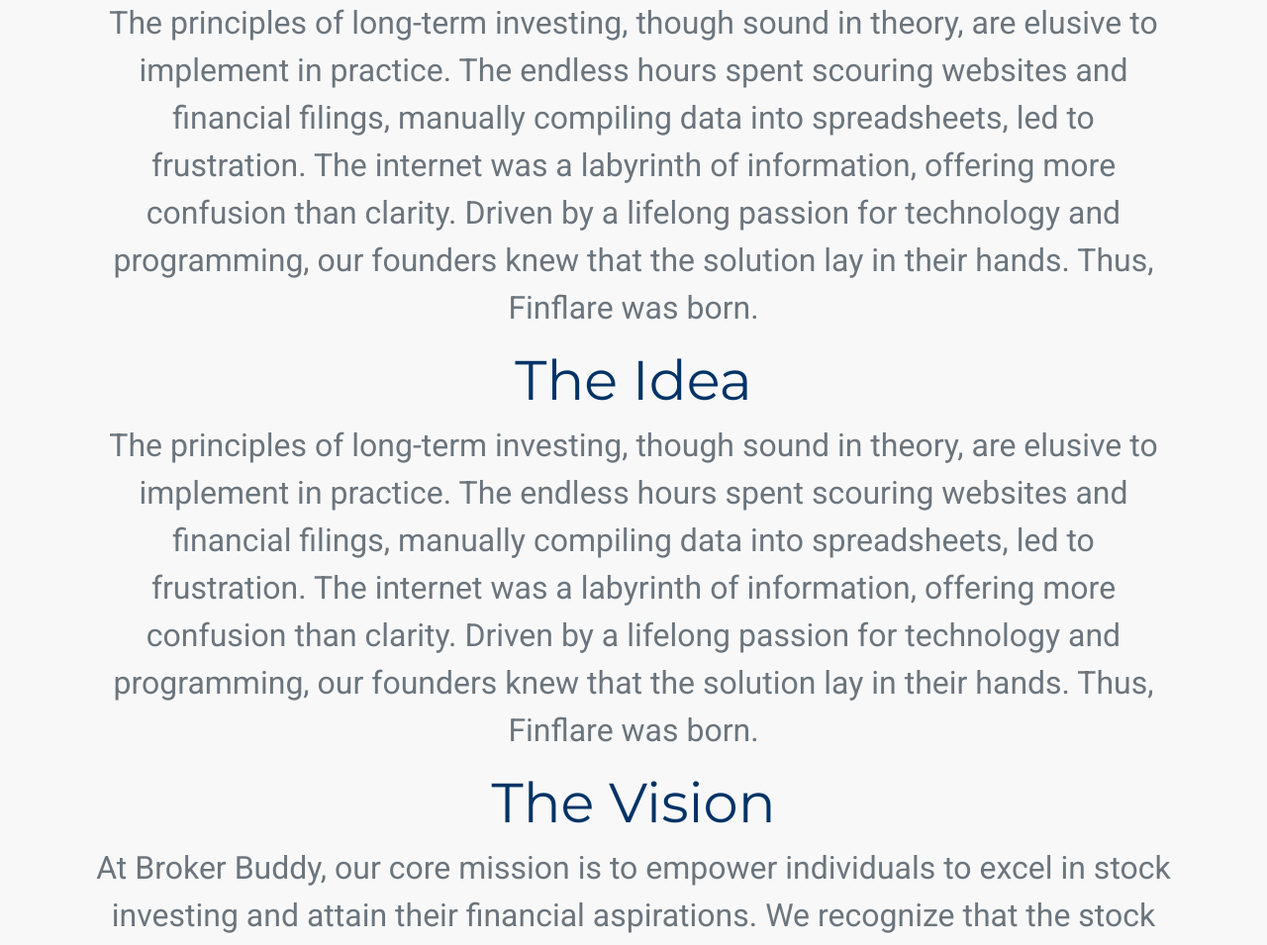
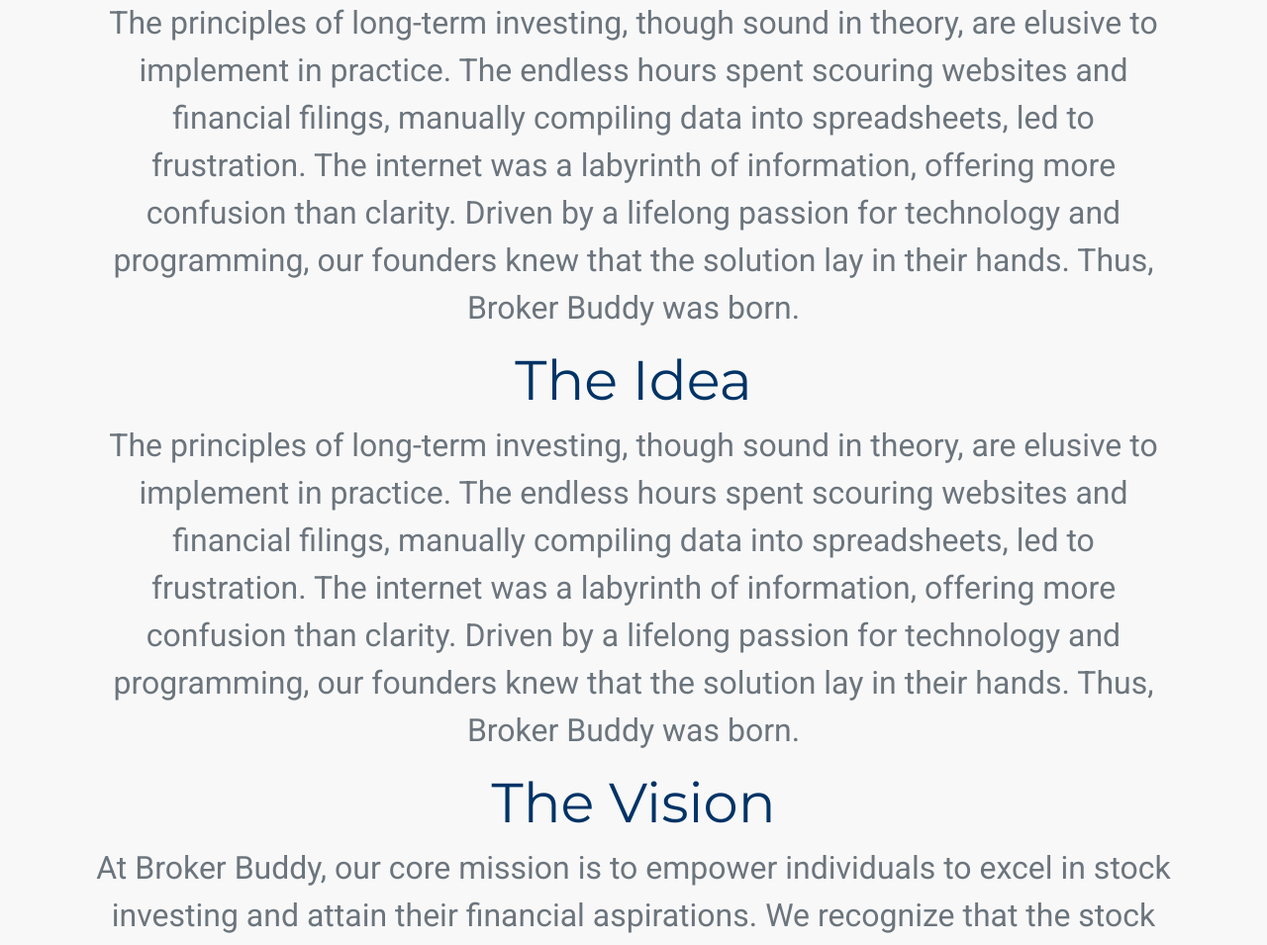
Before and after one commit to e-kai00/finFlare, a Django app: page /about/about/ in a window 1280 px wide. Shown: the part 525-1480 px from the top of the page at 99% size. Run offline with Django 4.2, Linux system fonts and the light colour scheme; some libraries are stand-ins or nearby versions.

Commit message:
remove finflare and replace with broker buddy

```diff
--- a/about/templates/about/about.html
+++ b/about/templates/about/about.html
@@ -34,7 +34,7 @@
             to implement in practice. The endless hours spent scouring websites and financial filings, manually
             compiling data into spreadsheets, led to frustration. The internet was a labyrinth of information, offering
             more confusion than clarity. Driven by a lifelong passion for technology and programming, our founders knew
-            that the solution lay in their hands. Thus, Finflare was born. </p>
+            that the solution lay in their hands. Thus, Broker Buddy was born. </p>
     </div>
     <div>
         <h2 class="display-4 text-center text-bold heading-color">The Idea</h2>
@@ -42,7 +42,7 @@
             to implement in practice. The endless hours spent scouring websites and financial filings, manually
             compiling data into spreadsheets, led to frustration. The internet was a labyrinth of information, offering
             more confusion than clarity. Driven by a lifelong passion for technology and programming, our founders knew
-            that the solution lay in their hands. Thus, Finflare was born. </p>
+            that the solution lay in their hands. Thus, Broker Buddy was born. </p>
     </div>
     <div>
         <h2 class="display-4 text-center text-bold heading-color">The Vision</h2>
```
